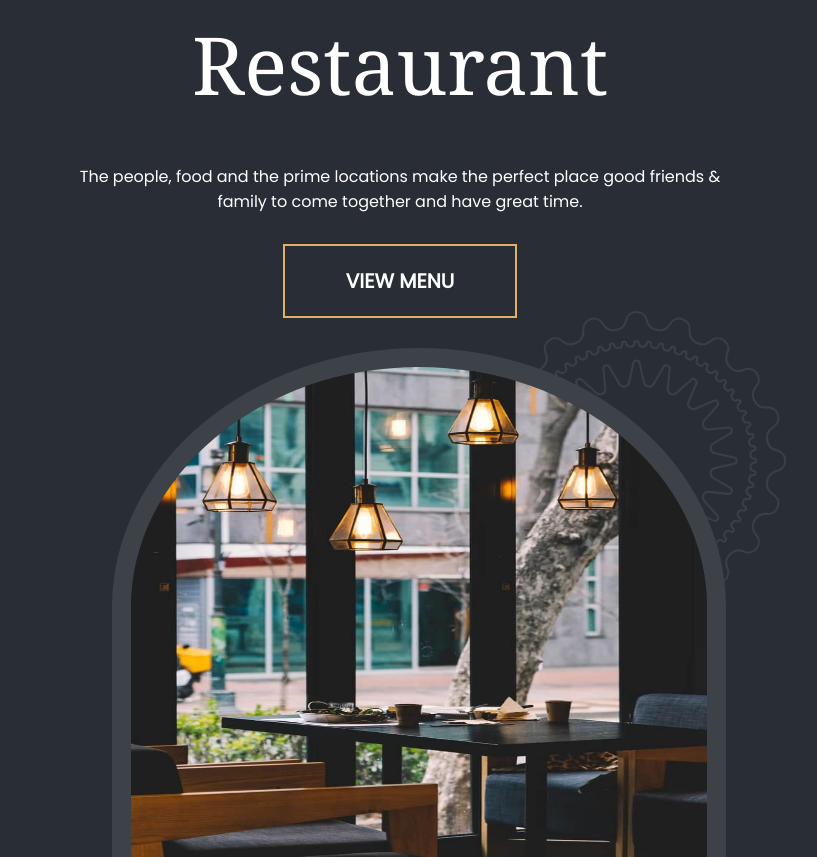
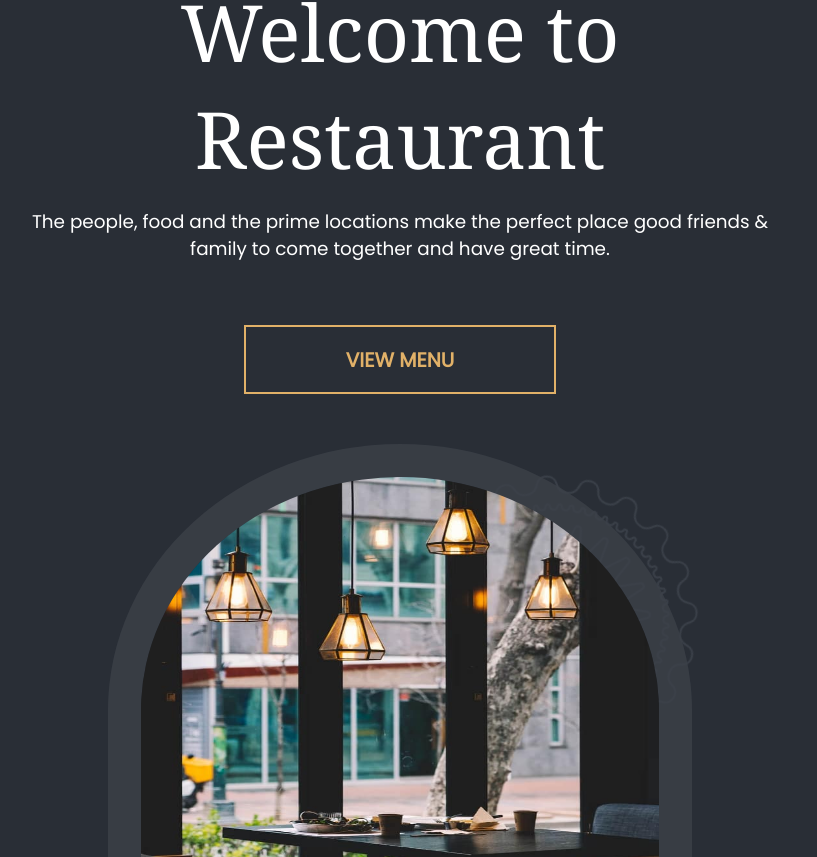
Before and after one commit to Desmo-nd/LuxEat, a React (Create React App) app: page / in a window 1280 px wide. Shown: the part 423-1280 px from the top of the page, without its empty margins (240-1057 px from the left). Built offline with nearby package versions, Linux system fonts and the light colour scheme.

Commit message:
Better Welcome

```diff
--- a/src/Components/Logo.css
+++ b/src/Components/Logo.css
@@ -9,7 +9,7 @@
     display: flex;
     align-items: center;
     justify-content: center;
-    width: 20%;
+    width: 28%;
     height: 70px;
     border: #e1b168 solid 2px;
     margin: auto;
--- a/src/Screens/Home.css
+++ b/src/Screens/Home.css
@@ -9,6 +9,7 @@ body {
     background-repeat: no-repeat;
     padding: 0;
     overflow-x: hidden;
+    margin: 0;
 
   }
 
@@ -23,7 +24,7 @@ body {
 .nav {
     height: 80px;
     width: 100vw;
-    margin: 0 auto;
+    margin: 34px auto;
     border-bottom: #3d4249 solid 1px;
     border-top: #3d4249 solid 1px;
 }
@@ -73,73 +74,117 @@ body {
 
 
 .welcome {
-    width: 90%;
-    margin: 0 auto;
+    display: flex;
+    flex-direction: column;
+    justify-content: center;
+    align-items: center;
+    text-align: center;
+    width: 100%;
+
 }
 .top {
     text-align: center;
+    padding-top: 10px;
 }
 #welcome2, #enjoy {
     color: #fff;
     text-align: center;
-    font-size: 5em;
+    font-size: 4.93em;
     font-family:Cambria, Cochin, Georgia, Times, 'Times New Roman', serif;
 }
 
 #content {
-    width: 60%;
+    width: 61%;
     margin: 0 auto;
     color: #fff;
     text-align: center;
-    padding-top: 30px;
     font-family: 'Poppins-regular';
-    font-size: 1.0em;
-    margin-bottom: 30px;
+    font-size: 1.15em;
+    margin-bottom: 43px;
     /* font-family:Cambria, Cochin, Georgia, Times, 'Times New Roman', serif; */
 
 }
 
 
+.phone1 {
+    background: transparent;
+    color: #000;
+    display: flex;
+    align-items: center;
+    justify-content: center;
+    width: 24%;
+    height: 65px;
+    border: #e1b168 solid 2px;
+    margin: 20px auto;
+    transition: background 0.3s ease;
+  }
 
+  .phone1:hover {
+    background: #e1b168;
+  }
+  .phone1:hover #call1 {
+    color: #000;
+  }
+#call1 {
+    font-size: 20px;
+    font-weight: 700;
+    text-transform: uppercase;
+    transition: color 0.3s ease;
+    color: #e1b168;
+  }
 
-
+.Widt{
+    width: 90%;
+    display: flex;
+    justify-content: center;
+    align-items: center;
+    margin: 0 auto;
+}
 .TopImage {
     position: relative;
-    width: 50%;
+    width: 800%;
     height: 500px;
-    margin: 0 auto;
     background-size: cover;
     background-position: center;
     background-repeat: no-repeat;
     padding-top: 30px;
-    padding-bottom: 20px;
+    /* padding-bottom: 20px; */
+    margin-bottom: 35px;
   }
 
   .settings-img {
     position: absolute;
-    top: -50px;
-    right: -150px;
+    top: 20px;
+    right: 20px;
     width: 70%;
     height: 70%;
     z-index: 1;
     opacity: 0.7;
-    /* transform: rotate(122.558deg); */
     transform-style: preserve-3d;
     will-change: transform;
-    /* background-color: #000; */
-  }
+    animation: rotate 10s linear infinite;
+}
+@keyframes rotate {
+    from {
+        transform: rotate(0deg);
+    }
+    to {
+        transform: rotate(360deg);
+    }
+}
 
   .back-img {
     position: relative;
     z-index: 2;
-    width: 100%;
+    width: 45%;
     height: 100%;
     border-top-left-radius: 50%;
     border-top-right-radius: 50%;
-    border-top: #3d4249 solid 19px;
-    border-left:  #3d4249 solid 19px;
-    border-right:  #3d4249 solid 19px;
+    border-top: rgba(61, 66, 73, 0.8) solid 33px;
+    border-left: rgba(61, 66, 73, 0.8) solid 33px;
+    border-right:  rgba(61, 66, 73, 0.8) solid 33px;
 }
+
 
 
 
--- a/src/Screens/Home.js
+++ b/src/Screens/Home.js
@@ -8,8 +8,6 @@ const Home = () => {
         <div className="Home">
             <div className="container">
                 <Logo />
-
-
 
                 <div className="nav">
                     <div className="InnerNav">
@@ -42,13 +40,14 @@ const Home = () => {
                     <p id="content">The people, food and the prime locations make the
                          perfect place good friends & family to come together and have great time.
                     </p>
-                    <div className="phone">
-                        <p id="call">View Menu</p>
+                    <div className="phone1">
+                        <p id="call1">View Menu</p>
                     </div>
-
-                    <div className="TopImage">
-                    <img src='./images/settings.svg' alt='settings' className="settings-img" />
-                    <img src="./images/back.jpeg" alt="food" className="back-img" />
+                    <div className="Widt">
+                        <div className="TopImage">
+                            <img src='./images/settings.svg' alt='settings' className="settings-img" />
+                            <img src="./images/back.jpeg" alt="food" className="back-img" />
+                        </div>
                     </div>
                 </div>
             </div>
```
